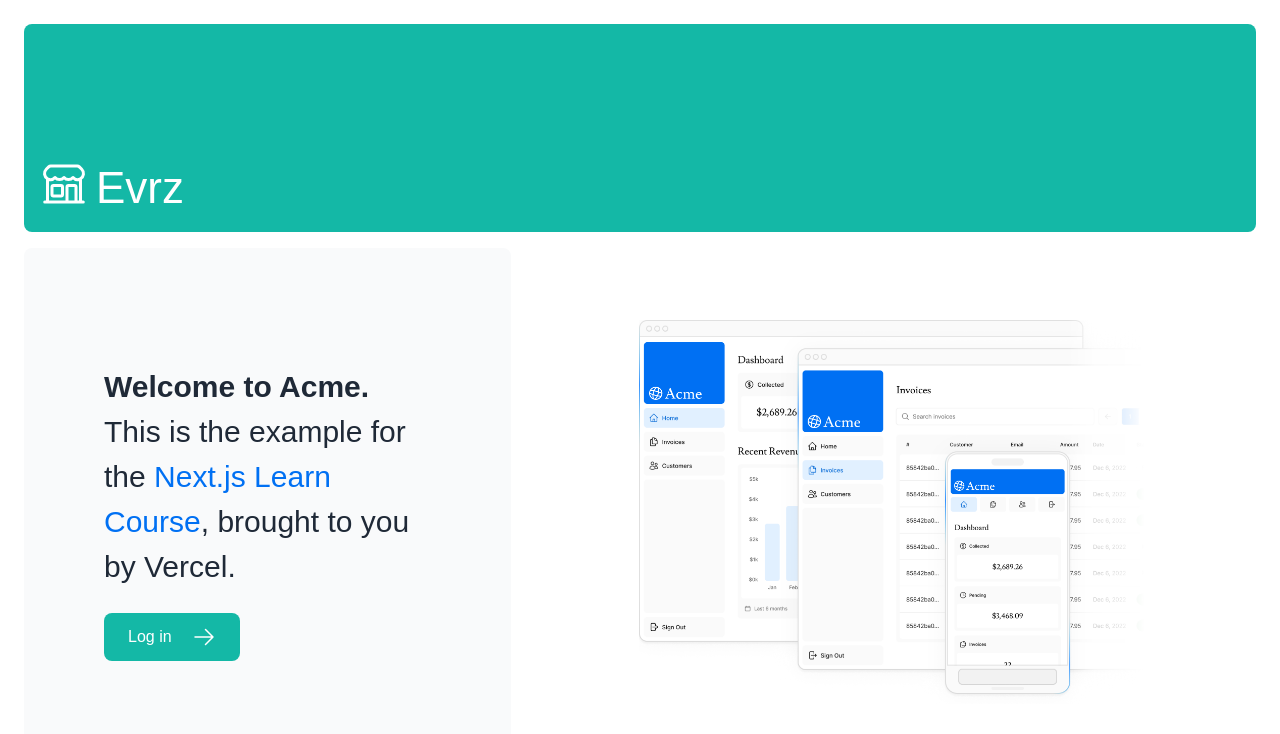
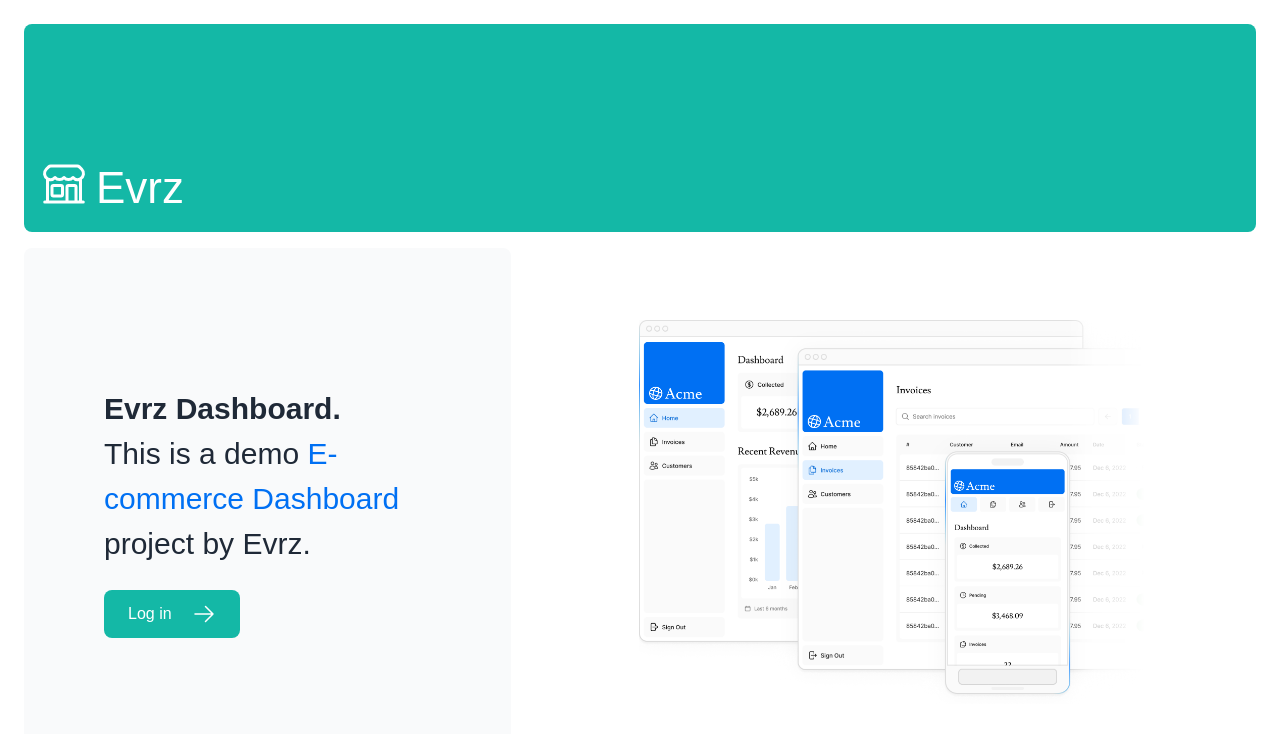
Before and after one commit to Robin-Kurian/next-dashboard, a Next.js app: page / in a window 1280 px wide. Shown: the top 734 px of the page. Built offline with nearby package versions, Linux system fonts and the light colour scheme; a web font is replaced by a local one.

Commit message:
Update page.tsx to reflect new branding and project focus
- Changed welcome message from "Welcome to Acme" to "Evrz Dashboard" to align with the new project identity.
- Updated description to highlight the project as a demo E-commerce Dashboard by Evrz, enhancing clarity for users.

```diff
--- a/app/page.tsx
+++ b/app/page.tsx
@@ -15,11 +15,10 @@ export default function Page() {
           <p
             className={`${lusitana.className} text-xl text-gray-800 md:text-3xl md:leading-normal`}
           >
-            <strong>Welcome to Acme.</strong> This is the example for the{" "}
-            <a href="https://nextjs.org/learn/" className="text-blue-500">
-              Next.js Learn Course
-            </a>
-            , brought to you by Vercel.
+            <strong>Evrz Dashboard.</strong>
+            <br></br> This is a demo{" "}
+            <span className="text-blue-500">E-commerce Dashboard</span> project
+            by Evrz.
           </p>
           <Link
             href="/login"
```
